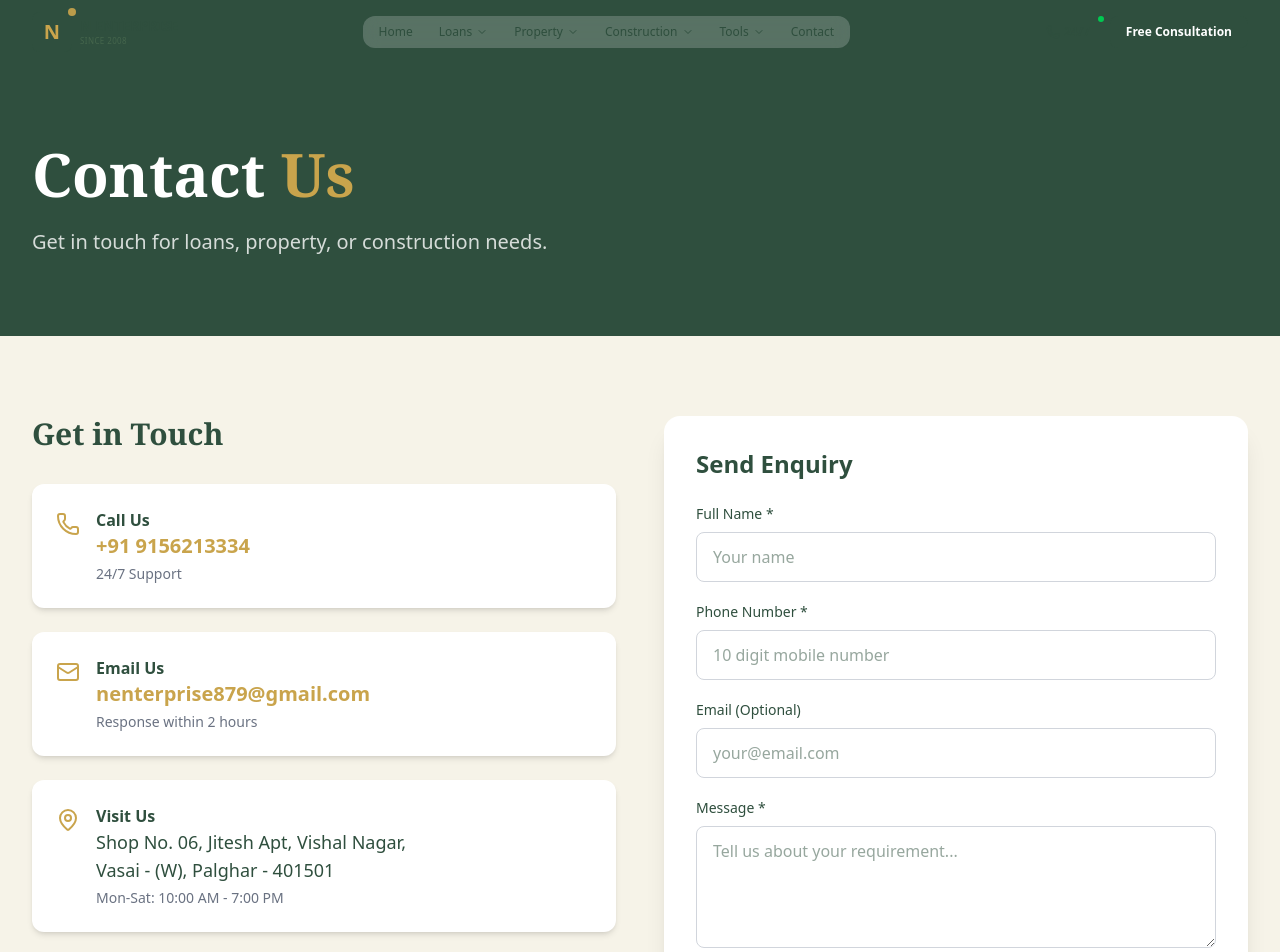
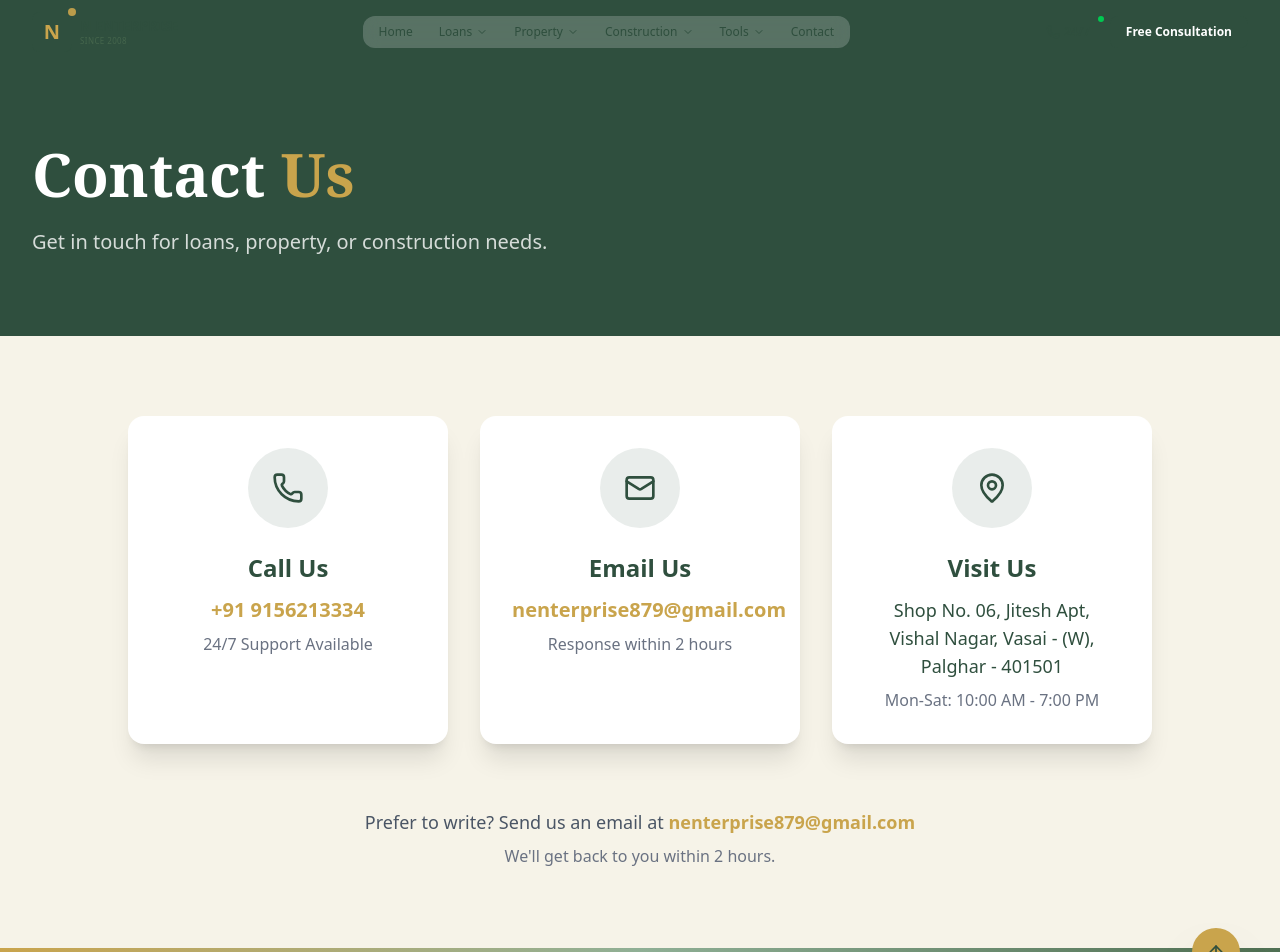
Before and after one commit to Jyoti-Yadav-197925/n-enterprise, a Next.js app: page /contact in a window 1280 px wide. Shown: the top 952 px of the page. Built offline with nearby package versions, Linux system fonts and the light colour scheme; a web font is replaced by a local one.

Commit message:
Simplify contact page to static info only

```diff
--- a/app/contact/page.tsx
+++ b/app/contact/page.tsx
@@ -1,39 +1,12 @@
-'use client'
-
-import { useState } from 'react'
-import { Phone, Mail, MapPin, CheckCircle } from 'lucide-react'
+// app/contact/page.tsx
+import { Phone, Mail, MapPin } from 'lucide-react'
 
 import Navbar from '@/components/layout/Navbar'
 import Footer from '@/components/layout/Footer'
 import Container from '@/components/common/Container'
 
+// No 'use client' directive - completely static
 export default function ContactPage() {
-  const [formData, setFormData] = useState({
-    name: '',
-    phone: '',
-    email: '',
-    message: '',
-  })
-  const [submitted, setSubmitted] = useState(false)
-  const [loading, setLoading] = useState(false)
-
-  const handleSubmit = async (e: React.FormEvent) => {
-    e.preventDefault()
-    setLoading(true)
-
-    // Simulate API call
-    await new Promise(resolve => setTimeout(resolve, 1500))
-
-    console.log('Form submitted:', formData)
-    setSubmitted(true)
-    setLoading(false)
-
-    setTimeout(() => {
-      setSubmitted(false)
-      setFormData({ name: '', phone: '', email: '', message: '' })
-    }, 5000)
-  }
-
   return (
     <main className="bg-[#F6F3E8] min-h-screen">
       <Navbar />
@@ -59,128 +32,64 @@ export default function ContactPage() {
         </Container>
       </section>
 
-      {/* Contact Section */}
+      {/* Contact Info Section */}
       <section className="py-20">
         <Container>
-          <div className="grid lg:grid-cols-2 gap-12">
-            {/* Left Side - Contact Info */}
-            <div>
-              <h2 className="text-3xl font-serif font-bold text-[#2F4F3E] mb-8">Get in Touch</h2>
-
-              <div className="space-y-6">
-                <div className="flex items-start gap-4 p-6 bg-white rounded-xl shadow-md hover:shadow-lg transition-shadow">
-                  <Phone size={24} className="text-[#C9A44C] mt-1" />
-                  <div>
-                    <h4 className="font-semibold text-[#2F4F3E]">Call Us</h4>
-                    <a href={`tel:${process.env.NEXT_PUBLIC_PHONE}`} className="text-xl font-bold text-[#C9A44C] hover:underline">
-                      +91 {process.env.NEXT_PUBLIC_PHONE}
-                    </a>
-                    <p className="text-sm text-gray-500 mt-1">24/7 Support</p>
-                  </div>
-                </div>
-
-                <div className="flex items-start gap-4 p-6 bg-white rounded-xl shadow-md hover:shadow-lg transition-shadow">
-                  <Mail size={24} className="text-[#C9A44C] mt-1" />
-                  <div>
-                    <h4 className="font-semibold text-[#2F4F3E]">Email Us</h4>
-                    <a href={`mailto:${process.env.NEXT_PUBLIC_EMAIL}`} className="text-xl font-bold text-[#C9A44C] hover:underline">
-                      {process.env.NEXT_PUBLIC_EMAIL}
-                    </a>
-                    <p className="text-sm text-gray-500 mt-1">Response within 2 hours</p>
-                  </div>
-                </div>
-
-                <div className="flex items-start gap-4 p-6 bg-white rounded-xl shadow-md hover:shadow-lg transition-shadow">
-                  <MapPin size={24} className="text-[#C9A44C] mt-1" />
-                  <div>
-                    <h4 className="font-semibold text-[#2F4F3E]">Visit Us</h4>
-                    <p className="text-lg text-[#2F4F3E]">
-                      Shop No. 06, Jitesh Apt, Vishal Nagar,<br />
-                      Vasai - (W), Palghar - 401501
-                    </p>
-                    <p className="text-sm text-gray-500 mt-1">Mon-Sat: 10:00 AM - 7:00 PM</p>
-                  </div>
-                </div>
+          <div className="grid lg:grid-cols-3 gap-8 max-w-5xl mx-auto">
+            {/* Phone Card */}
+            <div className="bg-white p-8 rounded-2xl shadow-xl text-center group hover:shadow-2xl transition-shadow">
+              <div className="w-20 h-20 bg-[#2F4F3E]/10 rounded-full flex items-center justify-center mx-auto mb-6 group-hover:bg-[#2F4F3E] transition-colors">
+                <Phone size={32} className="text-[#2F4F3E] group-hover:text-[#C9A44C] transition-colors" />
               </div>
+              <h3 className="text-2xl font-bold text-[#2F4F3E] mb-3">Call Us</h3>
+              <a
+                href={`tel:${process.env.NEXT_PUBLIC_PHONE}`}
+                className="text-xl font-bold text-[#C9A44C] hover:underline block mb-2"
+              >
+                +91 {process.env.NEXT_PUBLIC_PHONE}
+              </a>
+              <p className="text-gray-500">24/7 Support Available</p>
             </div>
 
-            {/* Right Side - Simple Form */}
-            <div className="bg-white p-8 rounded-2xl shadow-xl">
-              {!submitted ? (
-                <form onSubmit={handleSubmit} className="space-y-5">
-                  <h3 className="text-2xl font-bold text-[#2F4F3E] mb-6">Send Enquiry</h3>
+            {/* Email Card */}
+            <div className="bg-white p-8 rounded-2xl shadow-xl text-center group hover:shadow-2xl transition-shadow">
+              <div className="w-20 h-20 bg-[#2F4F3E]/10 rounded-full flex items-center justify-center mx-auto mb-6 group-hover:bg-[#2F4F3E] transition-colors">
+                <Mail size={32} className="text-[#2F4F3E] group-hover:text-[#C9A44C] transition-colors" />
+              </div>
+              <h3 className="text-2xl font-bold text-[#2F4F3E] mb-3">Email Us</h3>
+              <a
+                href={`mailto:${process.env.NEXT_PUBLIC_EMAIL}`}
+                className="text-xl font-bold text-[#C9A44C] hover:underline block mb-2"
+              >
+                {process.env.NEXT_PUBLIC_EMAIL}
+              </a>
+              <p className="text-gray-500">Response within 2 hours</p>
+            </div>
 
-                  <div>
-                    <label className="block text-sm font-medium text-[#2F4F3E] mb-2">Full Name *</label>
-                    <input
-                      type="text"
-                      required
-                      value={formData.name}
-                      onChange={(e) => setFormData({...formData, name: e.target.value})}
-                      className="w-full border border-gray-300 rounded-lg px-4 py-3 focus:outline-none focus:border-[#C9A44C]"
-                      placeholder="Your name"
-                    />
-                  </div>
+            {/* Visit Card */}
+            <div className="bg-white p-8 rounded-2xl shadow-xl text-center group hover:shadow-2xl transition-shadow">
+              <div className="w-20 h-20 bg-[#2F4F3E]/10 rounded-full flex items-center justify-center mx-auto mb-6 group-hover:bg-[#2F4F3E] transition-colors">
+                <MapPin size={32} className="text-[#2F4F3E] group-hover:text-[#C9A44C] transition-colors" />
+              </div>
+              <h3 className="text-2xl font-bold text-[#2F4F3E] mb-3">Visit Us</h3>
+              <p className="text-lg text-[#2F4F3E] mb-2">
+                Shop No. 06, Jitesh Apt,<br />Vishal Nagar, Vasai - (W),<br />Palghar - 401501
+              </p>
+              <p className="text-gray-500">Mon-Sat: 10:00 AM - 7:00 PM</p>
+            </div>
+          </div>
 
-                  <div>
-                    <label className="block text-sm font-medium text-[#2F4F3E] mb-2">Phone Number *</label>
-                    <input
-                      type="tel"
-                      required
-                      value={formData.phone}
-                      onChange={(e) => setFormData({...formData, phone: e.target.value})}
-                      className="w-full border border-gray-300 rounded-lg px-4 py-3 focus:outline-none focus:border-[#C9A44C]"
-                      placeholder="10 digit mobile number"
-                    />
-                  </div>
-
-                  <div>
-                    <label className="block text-sm font-medium text-[#2F4F3E] mb-2">Email (Optional)</label>
-                    <input
-                      type="email"
-                      value={formData.email}
-                      onChange={(e) => setFormData({...formData, email: e.target.value})}
-                      className="w-full border border-gray-300 rounded-lg px-4 py-3 focus:outline-none focus:border-[#C9A44C]"
-                      placeholder="your@email.com"
-                    />
-                  </div>
-
-                  <div>
-                    <label className="block text-sm font-medium text-[#2F4F3E] mb-2">Message *</label>
-                    <textarea
-                      value={formData.message}
-                      onChange={(e) => setFormData({...formData, message: e.target.value})}
-                      rows={4}
-                      className="w-full border border-gray-300 rounded-lg px-4 py-3 focus:outline-none focus:border-[#C9A44C]"
-                      placeholder="Tell us about your requirement..."
-                      required
-                    />
-                  </div>
-
-                  <button
-                    type="submit"
-                    disabled={loading}
-                    className="w-full bg-[#2F4F3E] text-white py-4 rounded-lg font-semibold text-lg hover:bg-[#C9A44C] hover:text-[#2F4F3E] transition-colors disabled:opacity-50"
-                  >
-                    {loading ? 'Sending...' : 'Send Enquiry'}
-                  </button>
-                </form>
-              ) : (
-                <div className="text-center py-12">
-                  <div className="w-20 h-20 bg-green-100 rounded-full flex items-center justify-center mx-auto mb-6">
-                    <CheckCircle size={40} className="text-green-600" />
-                  </div>
-                  <h3 className="text-2xl font-bold text-[#2F4F3E] mb-2">Thank You!</h3>
-                  <p className="text-gray-600 mb-6">We'll contact you within 2 hours.</p>
-                  <div className="bg-[#F6F3E8] p-6 rounded-xl">
-                    <p className="text-sm text-gray-600 mb-2">For immediate assistance:</p>
-                    <a href={`tel:${process.env.NEXT_PUBLIC_PHONE}`} className="text-2xl font-bold text-[#C9A44C]">
-                      +91 {process.env.NEXT_PUBLIC_PHONE}
-                    </a>
-                  </div>
-                </div>
-              )}
-            </div>
+          {/* Simple Contact Note */}
+          <div className="mt-16 text-center">
+            <p className="text-gray-600 text-lg">
+              Prefer to write? Send us an email at{' '}
+              <a href={`mailto:${process.env.NEXT_PUBLIC_EMAIL}`} className="text-[#C9A44C] font-semibold hover:underline">
+                {process.env.NEXT_PUBLIC_EMAIL}
+              </a>
+            </p>
+            <p className="text-gray-500 mt-2">
+              We'll get back to you within 2 hours.
+            </p>
           </div>
         </Container>
       </section>
```
